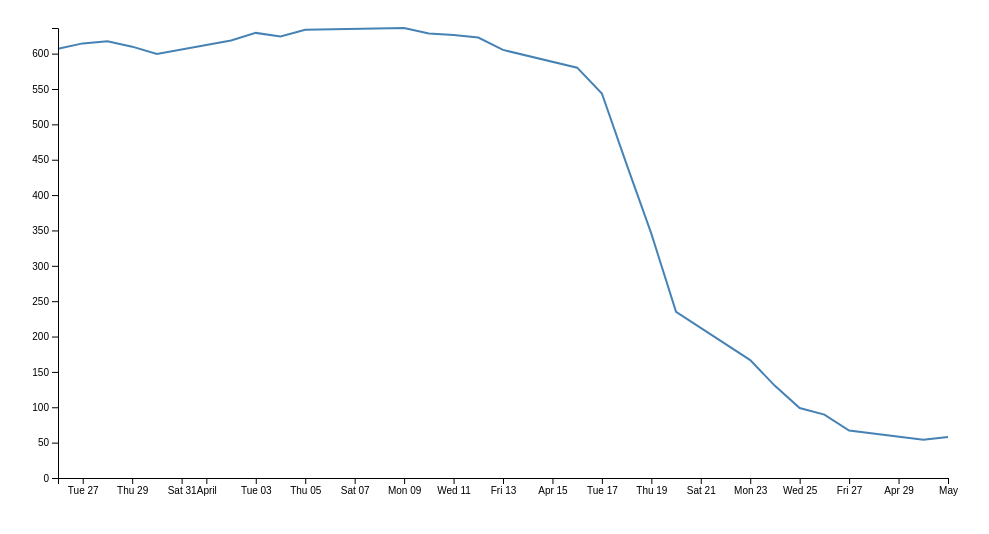
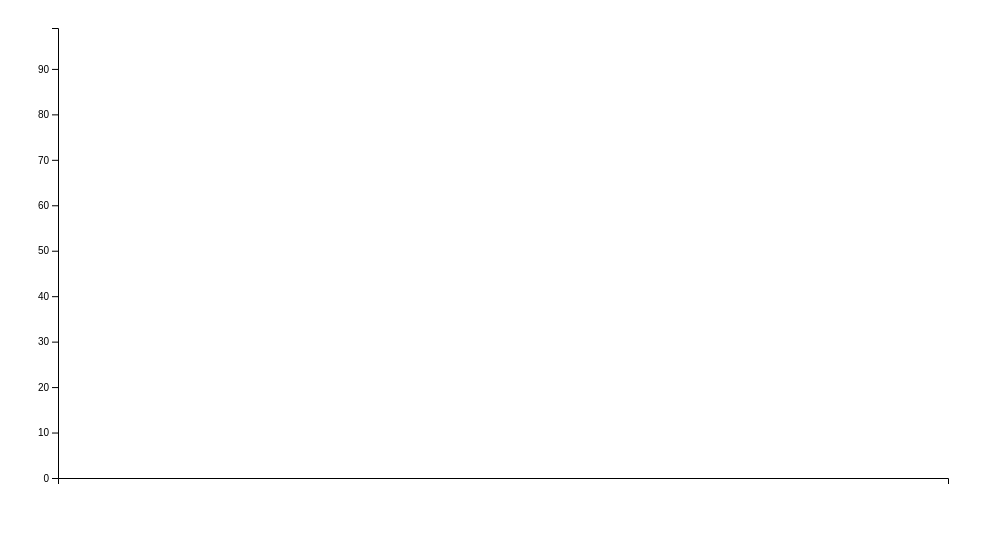
Before and after one commit to joe188032/D3, a plain HTML site: page index.html in a window 1280 px wide. Shown: the whole page, without its empty margins (0-989 px from the left). Drawn offline with nearby package versions, Linux system fonts and the light colour scheme.

Commit message:
Update index.html

```diff
--- a/index.html
+++ b/index.html
@@ -29,11 +29,11 @@ var svg = d3.select("body").append("svg")
     .attr("transform",
           "translate(" + margin.left + "," + margin.top + ")");
 d3.csv("./stocks.csv", function(error, data) {
-  if (error) throw error;
-  data.forEach(function(d) {
-      d.date = parseTime(d.date);
-      d.close = +d.close;
-  });
+//   if (error) throw error;
+//   data.forEach(function(d) {
+//       d.date = parseTime(d.date);
+//       d.close = +d.close;
+//   });
   x.domain(d3.extent(data, function(d) { return d.date; }));
   y.domain([0, d3.max(data, function(d) { return d.close; })]);
   svg.append("path")
```
